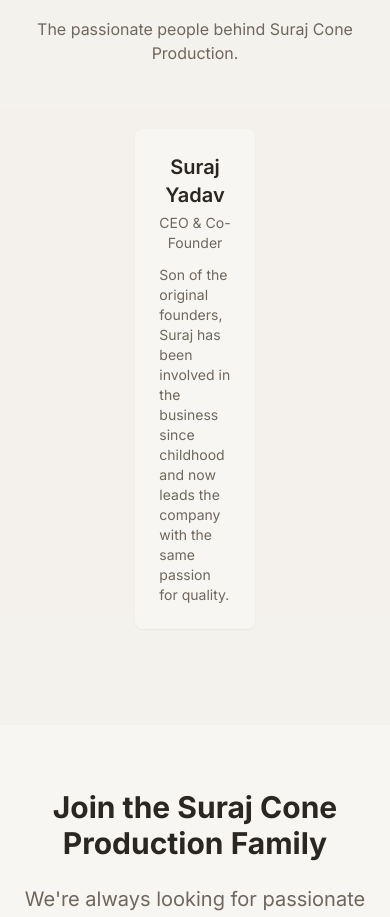
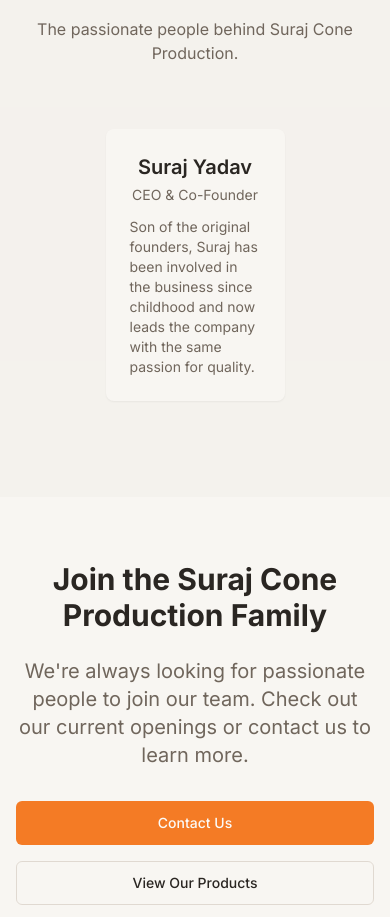
Before and after one commit to DEMONNN69/Cone-Product-Website, a Next.js app: page /about in a window 390 px wide. Shown: the part 4720-5637 px from the top of the page. Built offline with nearby package versions, Linux system fonts and the light colour scheme.

Commit message:
fixed owner designing issue

```diff
--- a/app/about/page.tsx
+++ b/app/about/page.tsx
@@ -231,7 +231,7 @@ export default function AboutPage() {
             </p>
           </div>
 
-          <div className="w-1/3 mx-auto mb-8 animate-fade-in animation-delay-100">
+          <div className="w-1/2 lg:w-1/3 mx-auto mb-8 animate-fade-in animation-delay-100">
             <div className="bg-background rounded-lg overflow-hidden shadow-sm hover-lift animate-fade-in animation-delay-300">
 
               <div className="p-6">
```
